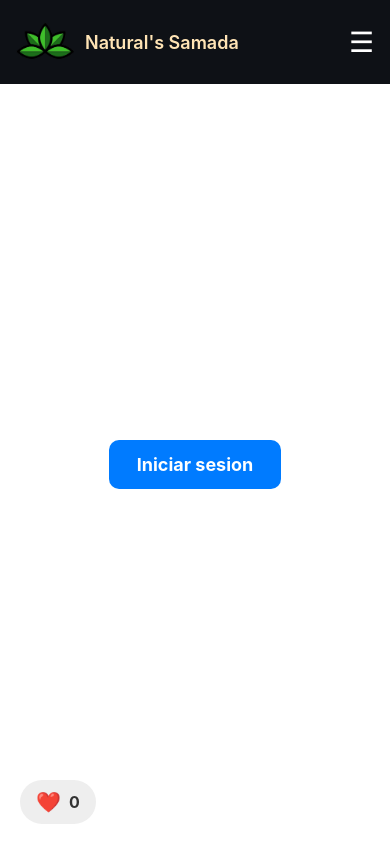
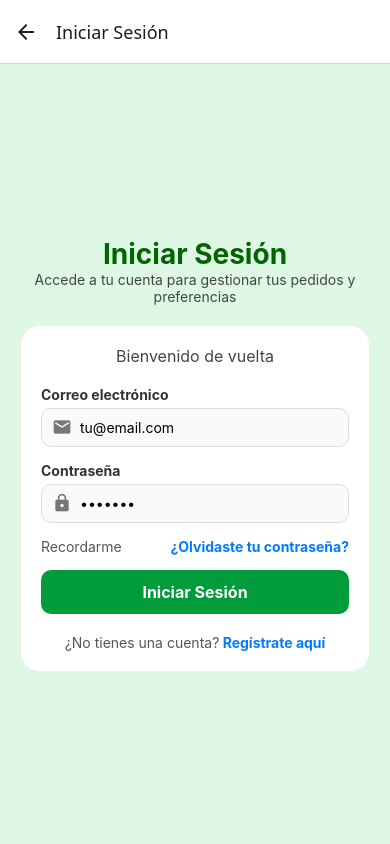
Before and after one commit to ncollazos0610/ProyectoAplicacionMovil, a React Native app: screen /Login in a window 390 px wide. Built offline with nearby package versions, Linux system fonts and the light colour scheme.

Commit message:
interfaz de inicio

```diff
--- a/App.tsx
+++ b/App.tsx
@@ -1,27 +1,66 @@
-import BotonInicio from "./src/components/BotonInicio";
 import React from "react";
 import { View, StyleSheet } from "react-native";
+
+import { NavigationContainer } from "@react-navigation/native";
+import { createNativeStackNavigator } from "@react-navigation/native-stack";
+import type { NativeStackScreenProps } from "@react-navigation/native-stack";
+
+import BotonInicio from "./src/components/BotonInicio";
 import LikeButton from "./src/components/LikeButton";
 import Menu from "./src/components/Menu";
+import LoginScreen from "./src/screens/LoginScreen";
 
-export default function App() {
+// Tipos para navegación
+type RootStackParamList = {
+  Inicio: undefined;
+  Login: undefined;
+};
+
+type Props = NativeStackScreenProps<RootStackParamList, "Inicio">;
+
+const Stack = createNativeStackNavigator<RootStackParamList>();
+
+
+function PantallaPrincipal({ navigation }: Props) {
   const handleLogin = () => {
-    console.log("Sesion iniciada ");
+    navigation.navigate("Login");
   };
 
   return (
-    <>
-      <View style={[styles.container, {flex:1}]}>
+    <View style={[styles.container, { flex: 1 }]}>
       <Menu />
+
       <BotonInicio
-          titulo="Iniciar sesion"
+        titulo="Iniciar sesión"
         onPress={handleLogin}
         color="#007BFF"
       />
 
       <LikeButton />
     </View>
-    </>
+  );
+}
+
+
+export default function App() {
+  return (
+    <NavigationContainer>
+      <Stack.Navigator initialRouteName="Inicio">
+
+        <Stack.Screen
+          name="Inicio"
+          component={PantallaPrincipal}
+          options={{ headerShown: false }}
+        />
+
+        <Stack.Screen
+          name="Login"
+          component={LoginScreen}
+          options={{ title: "Iniciar Sesión" }}
+        />
+
+      </Stack.Navigator>
+    </NavigationContainer>
   );
 }
 
@@ -30,13 +69,3 @@ const styles = StyleSheet.create({
     flex: 1,
   },
 });
-
-
-{/*
-    <View style={{ flex: 1 }}>
-      <MobileMenu />
-      <View style={{ flex: 1, justifyContent: "center", alignItems: "center" }}>
-        <Text style={{ color: "white" }}>Welcome to the app</Text>
-      </View>
-    </View>
- */}
--- a/package.json
+++ b/package.json
@@ -11,11 +11,15 @@
   "dependencies": {
     "@expo/ngrok": "^4.1.3",
     "@expo/vector-icons": "^15.0.3",
+    "@react-navigation/native": "^7.1.20",
+    "@react-navigation/native-stack": "^7.6.3",
     "expo": "~54.0.22",
     "expo-status-bar": "~3.0.8",
     "nativewind": "^4.2.1",
     "react": "19.1.0",
-    "react-native": "0.81.5"
+    "react-native": "0.81.5",
+    "react-native-safe-area-context": "~5.6.0",
+    "react-native-screens": "~4.16.0"
   },
   "devDependencies": {
     "@types/react": "~19.1.0",
--- /dev/null
+++ b/src/screens/LoginScreen.styles.ts
@@ -0,0 +1,86 @@
+import { StyleSheet } from "react-native";
+
+export default StyleSheet.create({
+  container: {
+    flex: 1,
+    backgroundColor: "#DFF8E5",
+    paddingHorizontal: 20,
+    justifyContent: "center",
+  },
+  title: {
+    fontSize: 28,
+    textAlign: "center",
+    fontWeight: "bold",
+    color: "#006400",
+  },
+  subtitle: {
+    textAlign: "center",
+    color: "#444",
+    marginBottom: 20,
+  },
+  card: {
+    backgroundColor: "#fff",
+    padding: 20,
+    borderRadius: 20,
+    borderWidth: 1,
+    borderColor: "#eee",
+    elevation: 5,
+  },
+  welcome: {
+    textAlign: "center",
+    fontSize: 16,
+    marginBottom: 20,
+    color: "#444",
+  },
+  label: {
+    fontWeight: "bold",
+    marginBottom: 5,
+    color: "#333",
+  },
+  inputContainer: {
+    flexDirection: "row",
+    alignItems: "center",
+    borderWidth: 1,
+    borderColor: "#ddd",
+    borderRadius: 10,
+    paddingHorizontal: 10,
+    marginBottom: 15,
+    backgroundColor: "#FAFAFA",
+  },
+  icon: {
+    marginRight: 8,
+  },
+  input: {
+    flex: 1,
+    paddingVertical: 10,
+  },
+  row: {
+    flexDirection: "row",
+    justifyContent: "space-between",
+    marginBottom: 15,
+  },
+  smallText: {
+    color: "#555",
+  },
+  link: {
+    color: "#007BFF",
+    fontWeight: "bold",
+  },
+  button: {
+    backgroundColor: "#009B3A",
+    paddingVertical: 12,
+    borderRadius: 10,
+    marginBottom: 15,
+  },
+  buttonText: {
+    textAlign: "center",
+    color: "white",
+    fontWeight: "bold",
+    fontSize: 16,
+  },
+  registerRow: {
+    flexDirection: "row",
+    justifyContent: "center",
+    marginTop: 5,
+  },
+});
--- /dev/null
+++ b/src/screens/LoginScreen.tsx
@@ -0,0 +1,72 @@
+import React, { useState } from "react";
+import { View, Text, TextInput, TouchableOpacity } from "react-native";
+import { MaterialIcons } from "@expo/vector-icons";
+
+// Importar los estilos
+import styles from "./LoginScreen.styles";
+
+export default function LoginScreen() {
+  const [email, setEmail] = useState("");
+  const [password, setPassword] = useState("");
+
+  return (
+    <View style={styles.container}>
+
+      <Text style={styles.title}>Iniciar Sesión</Text>
+      <Text style={styles.subtitle}>
+        Accede a tu cuenta para gestionar tus pedidos y preferencias
+      </Text>
+
+      <View style={styles.card}>
+
+        <Text style={styles.welcome}>Bienvenido de vuelta</Text>
+
+        <Text style={styles.label}>Correo electrónico</Text>
+        <View style={styles.inputContainer}>
+          <MaterialIcons name="email" size={20} color="#777" style={styles.icon} />
+          <TextInput
+            style={styles.input}
+            placeholder="tu@email.com"
+            keyboardType="email-address"
+            value={email}
+            onChangeText={setEmail}
+          />
+        </View>
+
+        <Text style={styles.label}>Contraseña</Text>
+        <View style={styles.inputContainer}>
+          <MaterialIcons name="lock" size={20} color="#777" style={styles.icon} />
+          <TextInput
+            style={styles.input}
+            placeholder="•••••••"
+            secureTextEntry
+            value={password}
+            onChangeText={setPassword}
+          />
+        </View>
+
+        <View style={styles.row}>
+          <TouchableOpacity>
+            <Text style={styles.smallText}>Recordarme</Text>
+          </TouchableOpacity>
+
+          <TouchableOpacity>
+            <Text style={styles.link}>¿Olvidaste tu contraseña?</Text>
+          </TouchableOpacity>
+        </View>
+
+        <TouchableOpacity style={styles.button}>
+          <Text style={styles.buttonText}>Iniciar Sesión</Text>
+        </TouchableOpacity>
+
+        <View style={styles.registerRow}>
+          <Text style={styles.smallText}>¿No tienes una cuenta?</Text>
+          <TouchableOpacity>
+            <Text style={styles.link}> Regístrate aquí</Text>
+          </TouchableOpacity>
+        </View>
+
+      </View>
+    </View>
+  );
+}
```
Also changed, not shown: 1 other file (tests, documents, lock files or other folders). Lines whose indentation alone changed are shown as unchanged.
